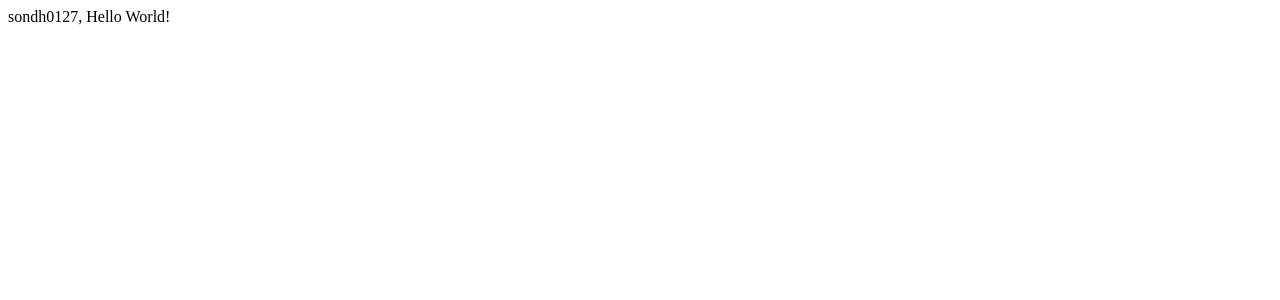
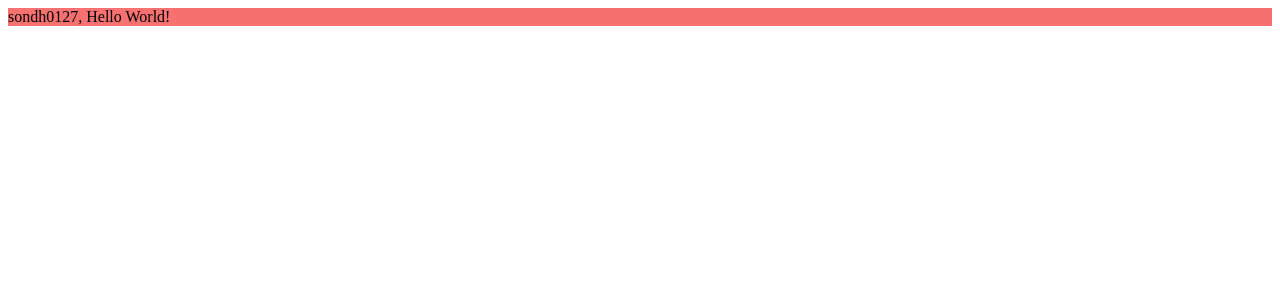
Before and after one commit to sondh0127/vue-epg-planby, a Vue app: page / in a window 1280 px wide. Shown: the top 300 px of the page. Built offline with nearby package versions, Linux system fonts and the light colour scheme.

Commit message:
chore: test imp

```diff
--- a/src/helloWorld.vue
+++ b/src/helloWorld.vue
@@ -4,7 +4,7 @@ const name = ref('sondh0127')
 </script>
 
 <template>
-  <div class="flex">
+  <div class="flex bg-red">
     {{ name }}, Hello World!
   </div>
 </template>
```
